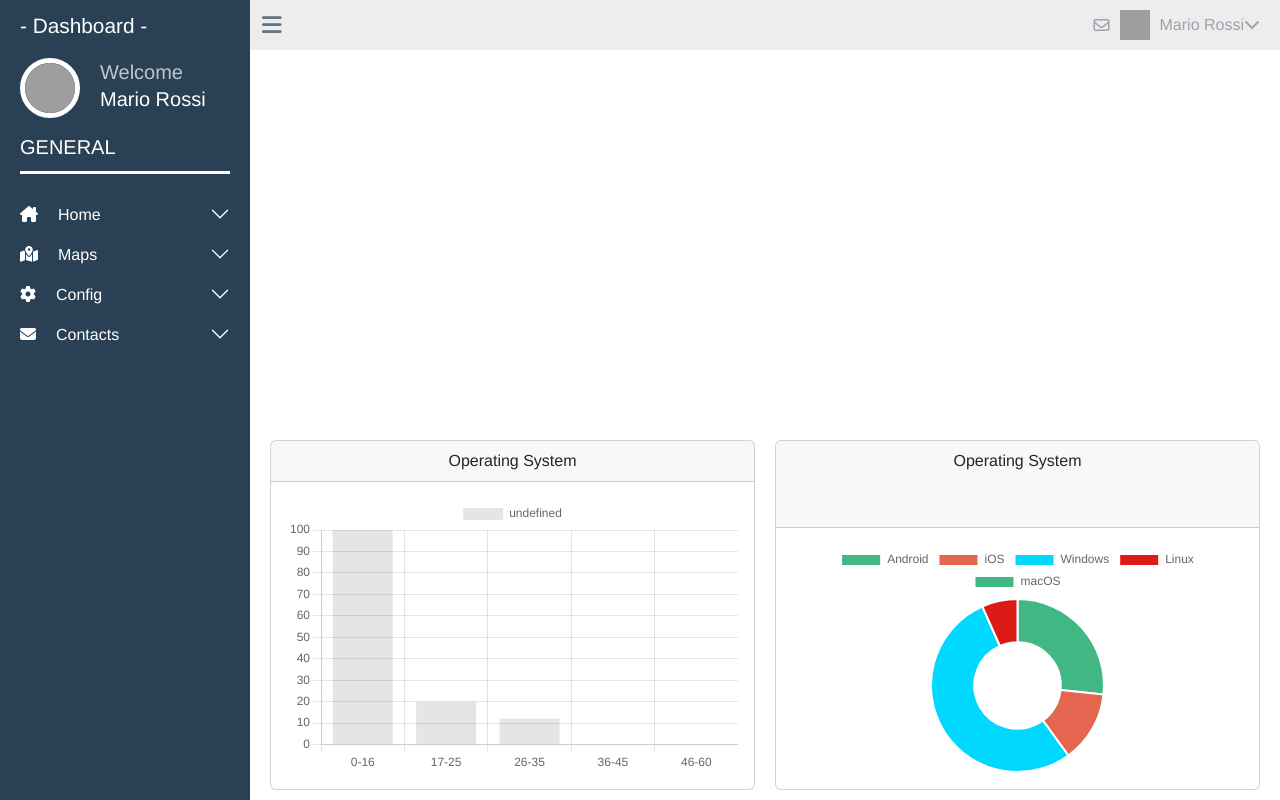
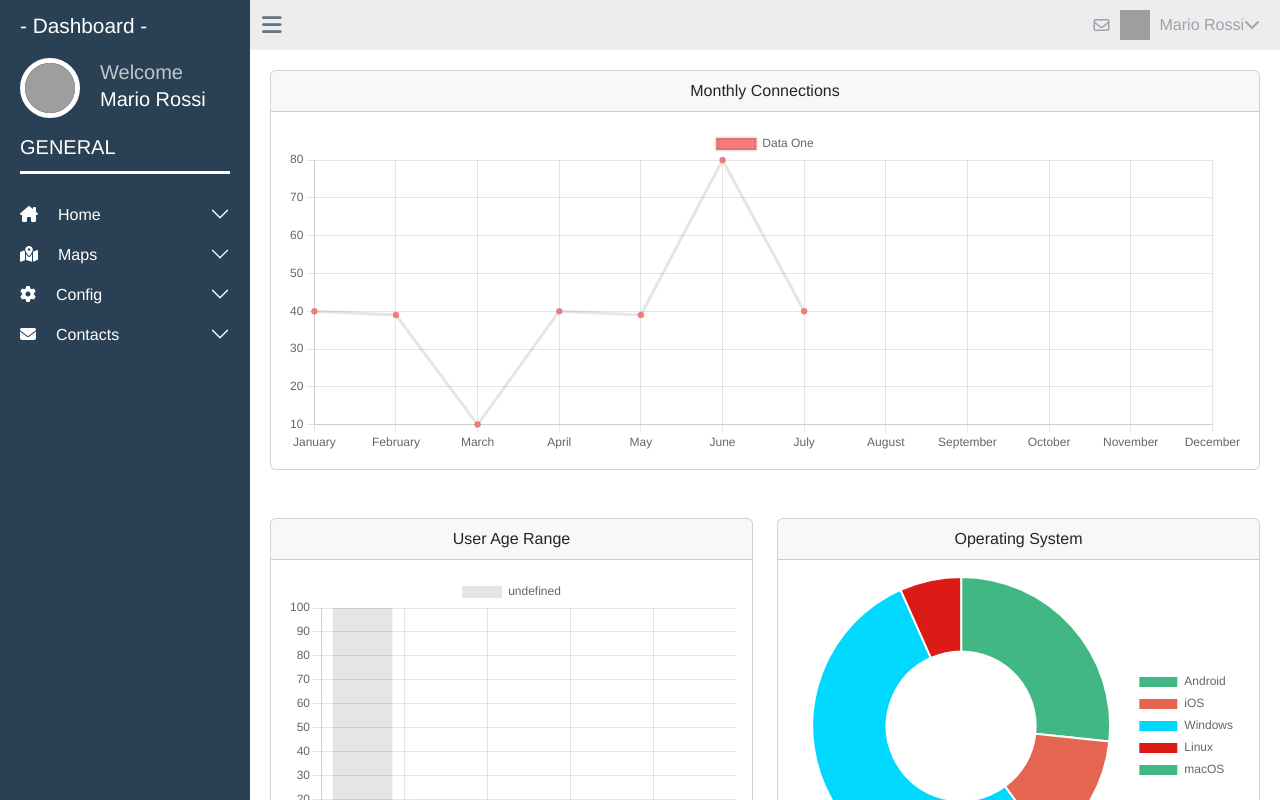
Before and after one commit to AlessandroCingolani/dashboard-vue, a Vue app: page / in a window 1280 px wide. Built offline with nearby package versions, Linux system fonts and the light colour scheme; grey boxes are pictures that could not be loaded.

Commit message:
[fix]:graphics

```diff
--- a/src/components/Main.vue
+++ b/src/components/Main.vue
@@ -1,64 +1,128 @@
 <script>
-import { Bar } from 'vue-chartjs'
-import { Doughnut } from 'vue-chartjs'
-import { Chart as ChartJS, Title, Tooltip, Legend, BarElement,ArcElement, CategoryScale, LinearScale } from 'chart.js'
+import { Bar } from "vue-chartjs";
+import { Doughnut } from "vue-chartjs";
+import { Line } from "vue-chartjs";
+import json from "../data/json/data.json";
+import {
+  Chart as ChartJS,
+  Title,
+  Tooltip,
+  Legend,
+  BarElement,
+  LineElement,
+  ArcElement,
+  CategoryScale,
+  LinearScale,
+  PointElement,
+} from "chart.js";
 
-ChartJS.register(Title, Tooltip, Legend, ArcElement, BarElement, CategoryScale, LinearScale)
+ChartJS.register(
+  Title,
+  Tooltip,
+  Legend,
+  ArcElement,
+  BarElement,
+  CategoryScale,
+  LinearScale,
+  LineElement,
+  PointElement
+);
 
 export default {
-  name: 'MainComponent',
-  components: { Bar,Doughnut },
+  name: "MainComponent",
+  components: { Bar, Doughnut, Line },
   data() {
     return {
+      myData: json,
       chartData: {
-        labels: [ '0-16', '17-25', '26-35','36-45','46-60'],
-        datasets: [ { data: [100, 20, 12] } ]
+        labels: ["0-16", "17-25", "26-35", "36-45", "46-60"],
+        datasets: [{ data: [100, 20, 12] }],
       },
-      dataDonut : {
-        labels: ['Android', 'iOS', 'Windows', 'Linux','macOS'],
+      dataDonut: {
+        labels: ["Android", "iOS", "Windows", "Linux", "macOS"],
         datasets: [
           {
-        backgroundColor: ['#41B883', '#E46651', '#00D8FF', '#DD1B16'],
-        data: [40, 20, 80, 10]
-        }
-        ]
+            backgroundColor: ["#41B883", "#E46651", "#00D8FF", "#DD1B16"],
+            data: [40, 20, 80, 10],
           },
-      options :{
+        ],
+      },
+      optionsLine: {
         responsive: true,
-        maintainAspectRatio: false
-      }
-    }
-  }
-}
+        maintainAspectRatio: false,
+      },
+      optionsBar: {
+        responsive: true,
+        maintainAspectRatio: false,
+      },
+      optionsDonut: {
+        responsive: true,
+        maintainAspectRatio: false,
+        plugins: {
+          legend: {
+            position: "right",
+          },
+        },
+      },
+      data: {
+        labels: [
+          "January",
+          "February",
+          "March",
+          "April",
+          "May",
+          "June",
+          "July",
+          "August",
+          "September",
+          "October",
+          "November",
+          "December",
+        ],
+        datasets: [
+          {
+            label: "Data One",
+            backgroundColor: "#f87979",
+            data: [40, 39, 10, 40, 39, 80, 40],
+          },
+        ],
+      },
+    };
+  },
+  mounted() {
+    console.log(this.myData.MonthlyConnections);
+  },
+};
 </script>
 
 <template>
   <main>
     <div class="main_container">
-      <div class="first">
-      </div>
-        <div class="bar">
+      <div class="row mb-5">
+        <div class="line col">
           <div class="card h-100 text-center">
-            <div class="card-header">
-              Operating System
-            </div>
+            <div class="card-header">Monthly Connections</div>
             <div class="card-body">
-              <Bar
-                id="my-chart-id"
-                :options="options"
-                :data="chartData"
-              />
+              <Line :data="data" :options="optionsLine" />
             </div>
           </div>
-
         </div>
-        <div class="donut">
+      </div>
+      <div class="row">
+        <div class="bar col-lg-6 mb-5">
           <div class="card h-100 text-center">
-            <div class="card-header h-25">
-              Operating System
+            <div class="card-header">User Age Range</div>
+            <div class="card-body">
+              <Bar id="my-chart-id" :options="optionsBar" :data="chartData" />
             </div>
-            <div class="card-body h-75">
-              <Doughnut :data="dataDonut" :options="options" />
+          </div>
+        </div>
+        <div class="donut col-lg-6 mb-5">
+          <div class="card h-100 text-center">
+            <div class="card-header">Operating System</div>
+            <div class="card-body h-100">
+              <Doughnut :data="dataDonut" :options="optionsDonut" />
+            </div>
           </div>
         </div>
       </div>
@@ -66,25 +130,12 @@ export default {
   </main>
 </template>
 
-
-
 <style lang="scss" scoped>
 .main_container {
-    display: grid;
   padding: 20px;
-    grid-template-columns: 1fr 1fr;
-    grid-template-rows: 350px 350px 400px 350px;
-    gap: 20px;
-    .first {
-      grid-column: 1/ 3;
-    }
-    .bar {
-      grid-column: 1;
-      grid-row: 2;
-    }
-    .donut {
-      grid-column: 2;
-      grid-row: 2;
+  gap: 30px;
+  .line {
+    height: 400px;
   }
 }
 </style>
```
Lines whose indentation alone changed are shown as unchanged.
